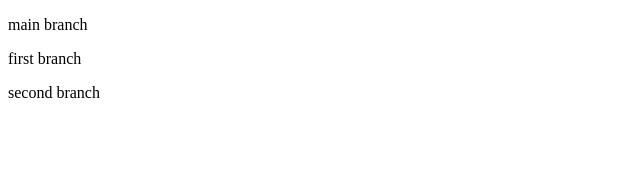
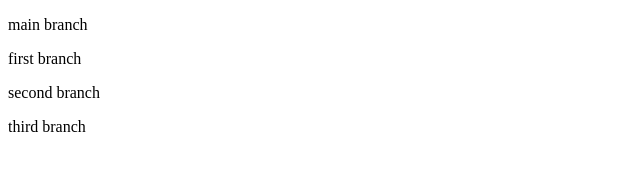
Before and after one commit to ahmedtaa/testbranch, a plain HTML site: page index.html in a window 1280 px wide. Shown: the whole page, without its empty margins (0-640 px from the left). Drawn offline with Linux system fonts and the light colour scheme.

Commit message:
third branch

```diff
--- a/index.html
+++ b/index.html
@@ -12,6 +12,7 @@
     <p>main branch</p>
     <p>first branch</p>
     <p>second branch</p>
+    <p>third branch</p>
 </body>
 
 </html>
```
